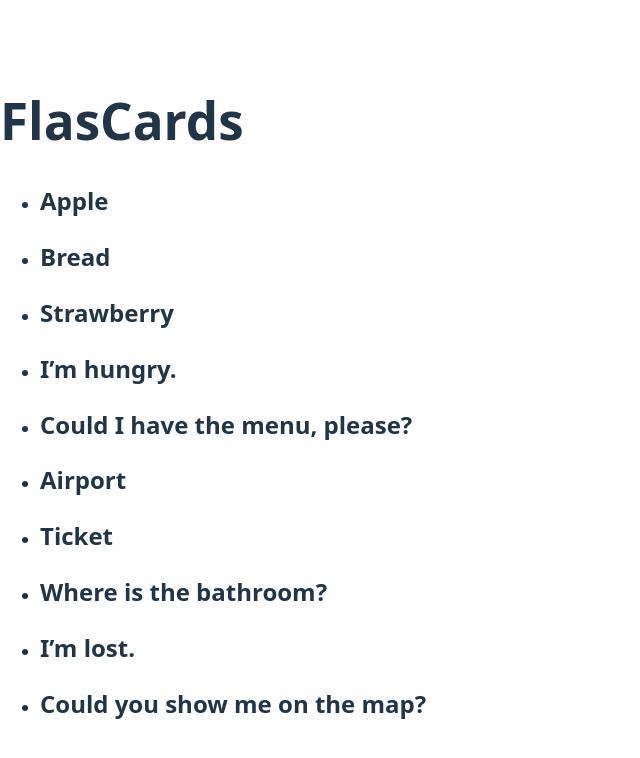
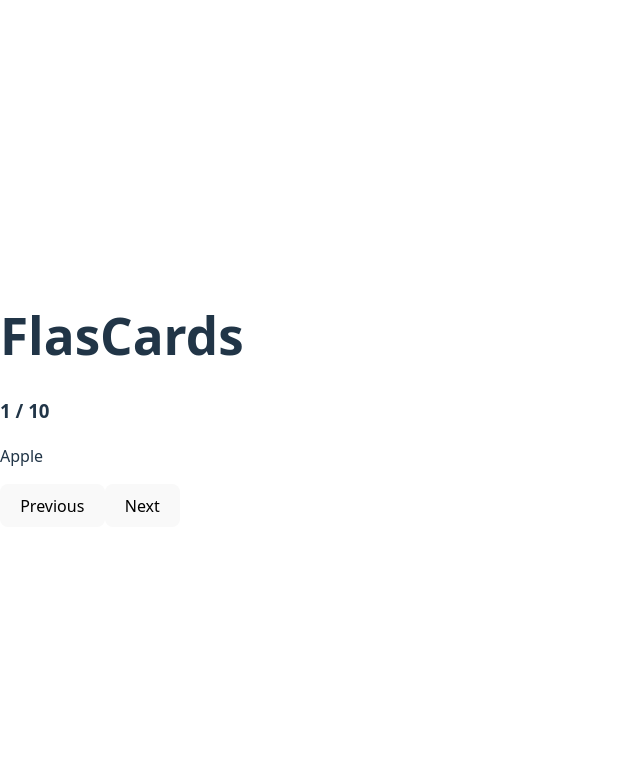
Before and after one commit to gabogara/SPANISH_GUESS_CARDS, a React (Vite) app: page / in a window 1280 px wide. Shown: the top 758 px of the page, without its empty margins (0-640 px from the left). Built offline with nearby package versions, Linux system fonts and the light colour scheme.

Commit message:
feat: implement flashcard paging (prev/next) display

```diff
--- a/src/App.jsx
+++ b/src/App.jsx
@@ -1,4 +1,5 @@
-import Flascards from "./components/Flascards";
+import { useState } from "react";
+import Cards from "./components/Cards";
 
 const flashcards = [
   {
@@ -75,7 +76,25 @@ const flashcards = [
 ];
 
 const App = () => {
-  return <Flascards flashcards={flashcards} />;
+  const [index, setIndex] = useState(0);
+
+  const next = () => {
+    setIndex((i) => (i + 1) % flashcards.length);
+  };
+
+  const prev = () => {
+    setIndex((i) => (i - 1 + flashcards.length) % flashcards.length);
+  };
+
+  return (
+    <Cards
+      card={flashcards[index]}
+      onNext={next}
+      onPrev={prev}
+      index={index}
+      total={flashcards.length}
+    />
+  );
 };
 
 export default App;
--- /dev/null
+++ b/src/components/Cards.jsx
@@ -0,0 +1,21 @@
+
+const Flascards = ({ card, onNext, onPrev , index, total }) => {
+  return (
+    <>
+      <div>
+        <h1>FlasCards</h1>
+        <h3>
+          {index + 1} / {total}
+        </h3>
+        <p>{card.front}</p>
+        {/* <p>{card.category}</p> */}
+      </div>
+      <div>
+        <button onClick={onPrev}> Previous</button>
+        <button onClick={onNext}>Next</button>
+      </div>
+    </>
+  );
+};
+
+export default Flascards;
--- a/src/components/Flascards.jsx
+++ /dev/null
@@ -1,18 +0,0 @@
-const Flascards = ({ flashcards }) => {
-  return (
-    <>
-      <h1>FlasCards</h1>
-      <ul>
-        {flashcards.map((flashCard) => {
-          return (
-            <li key={flashCard.id}>
-              <h2>{flashCard.front}</h2>
-            </li>
-          );
-        })}
-      </ul>
-    </>
-  );
-};
-
-export default Flascards;
```
